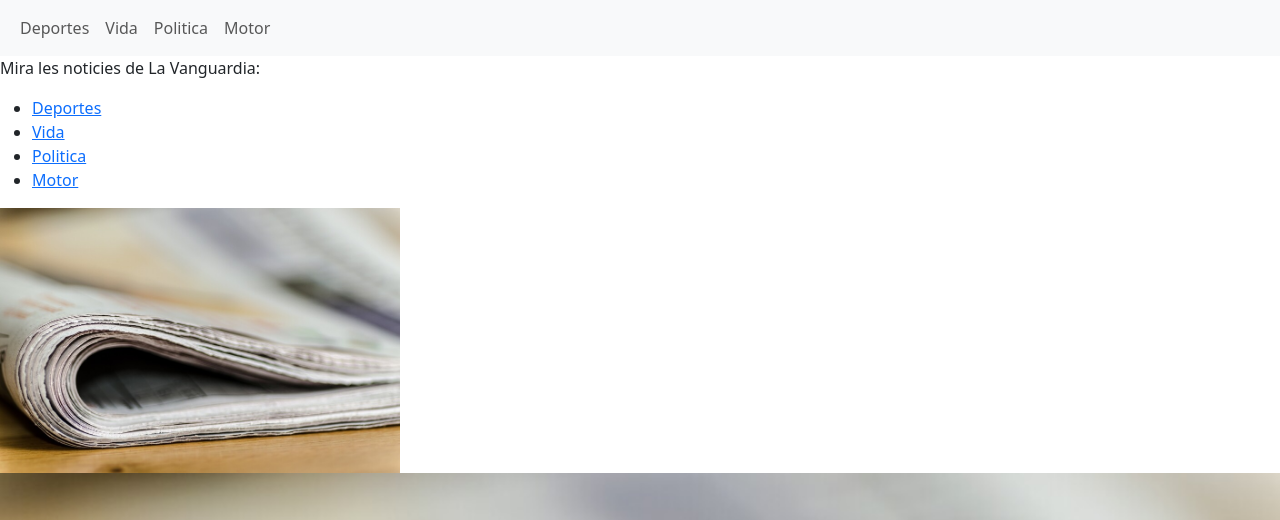
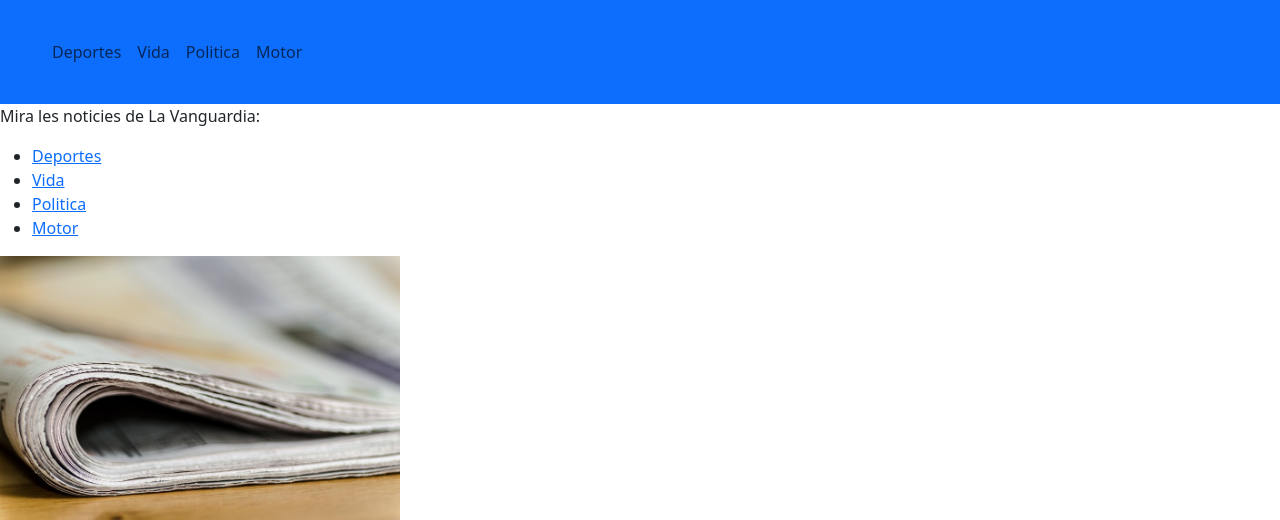
Before and after one commit to dcanomASIX1/ProgecteM04_Flask-rss, a Flask app: page / in a window 1280 px wide. Shown: the top 520 px of the page. Run offline with Flask 3, Linux system fonts and the light colour scheme.

Commit message:
Coomit b0.4 2024-05-13

```diff
--- a/templates/index.html
+++ b/templates/index.html
@@ -10,21 +10,21 @@
     <title>Diaris!</title>
 </head>
 <body>
-    <nav class="navbar navbar-expand-sm bg-light">
+    <nav class="navbar navbar-expand-sm  text-center p-3 bg-primary text-bg-primary ">
 
-        <div class="container-fluid">
+        <div class="container-fluid col-xxl-4 ">
           <!-- Links -->
-          <ul class="navbar-nav">
-            <li class="nav-item">
+          <ul class="navbar-nav navbar-expand-sm  text-center p-3 bg-primary text-bg-primary ">
+            <li class="nav-item" >
               <a class="nav-link" href="/lavanguardia/deportes">Deportes</a>
             </li>
-            <li class="nav-item">
+            <li class="nav-item ">
               <a class="nav-link" href="/lavanguardia/vida">Vida</a>
             </li>
-            <li class="nav-item">
+            <li class="nav-item" >
                 <a class="nav-link" href="/lavanguardia/politica">Politica</a>
             </li>
-            <li class="nav-item">
+            <li class="nav-item ">
                 <a class="nav-link" href="/lavanguardia/motor">Motor</a>
 
             </li>
@@ -33,6 +33,7 @@
 
     </nav>
     <p>Mira les noticies de La Vanguardia:</p>
+
     <ul>
         <li><a href="/lavanguardia/deportes">Deportes</a></li>
         <li><a href="/lavanguardia/vida">Vida</a></li>
```
Also changed, not shown: templates/lavanguardia.html (+7 -0 lines).
